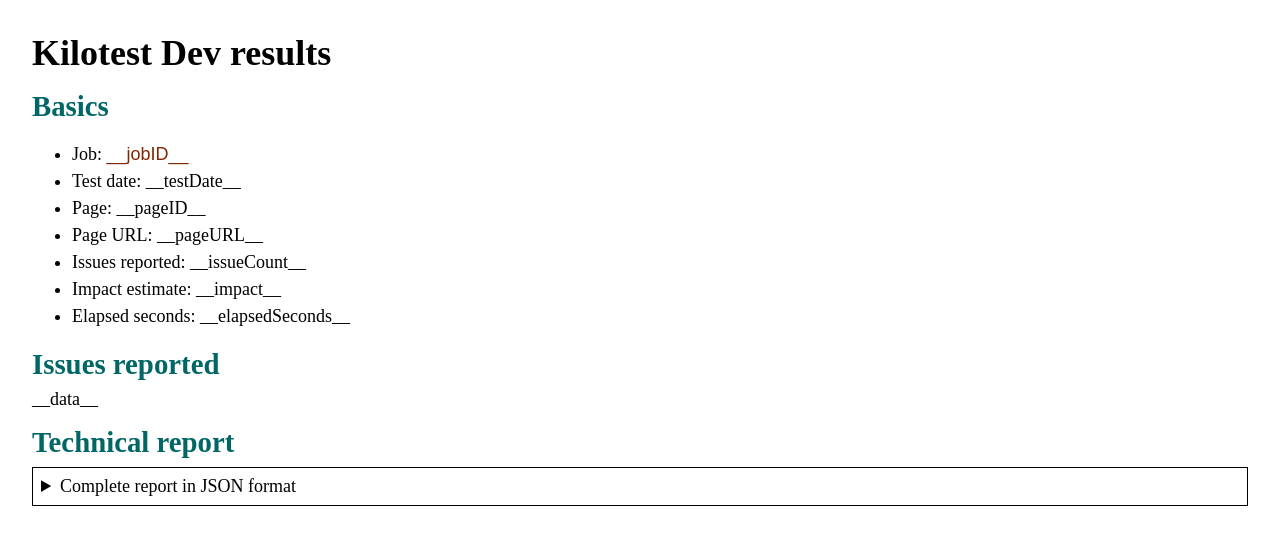
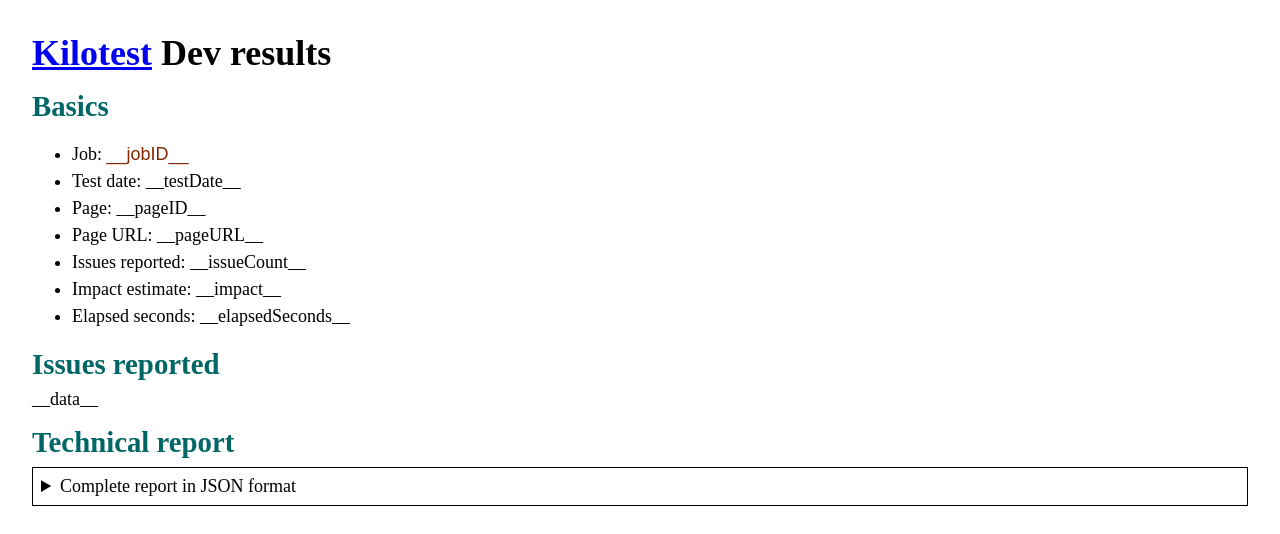
Before and after one commit to jrpool/kilotest, a website: page dev/digesters/kd00/index.html in a window 1280 px wide. Drawn offline with Linux system fonts and the light colour scheme.

Commit message:
usability

```diff
--- a/dev/digesters/kd00/index.html
+++ b/dev/digesters/kd00/index.html
@@ -15,7 +15,7 @@
   <body>
     <main>
       <header>
-        <h1>Kilotest Dev results</h1>
+        <h1><a href="/">Kilotest</a> Dev results</h1>
       </header>
       <h2>Basics</h2>
       <ul>
```
Also changed, not shown: dev/progress.html (+1 -1 lines).
